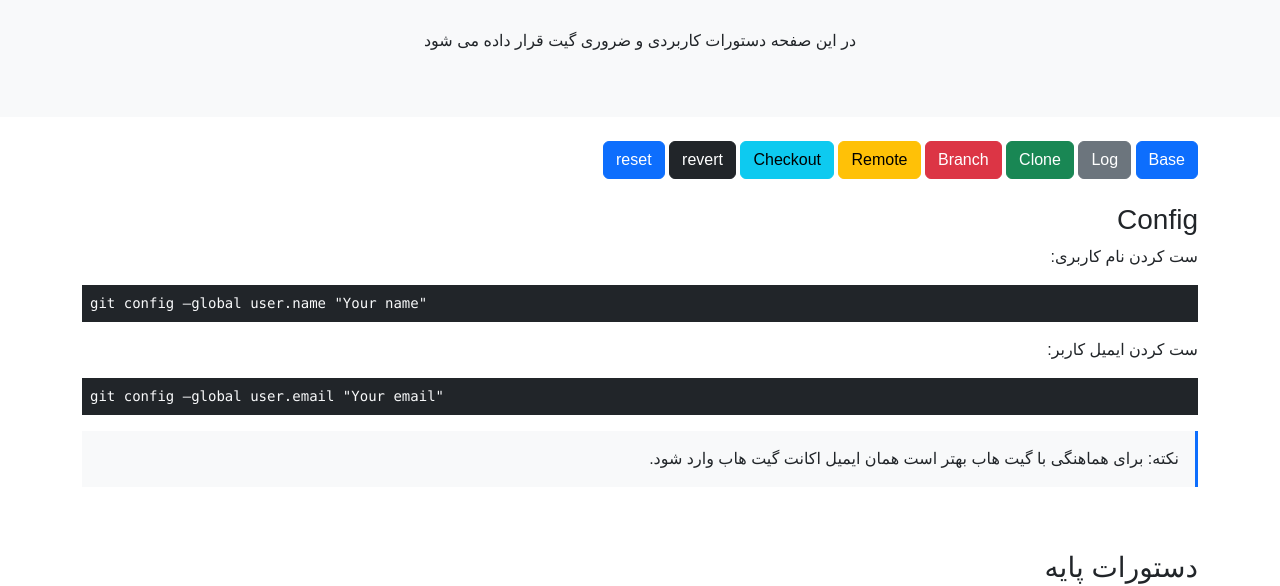
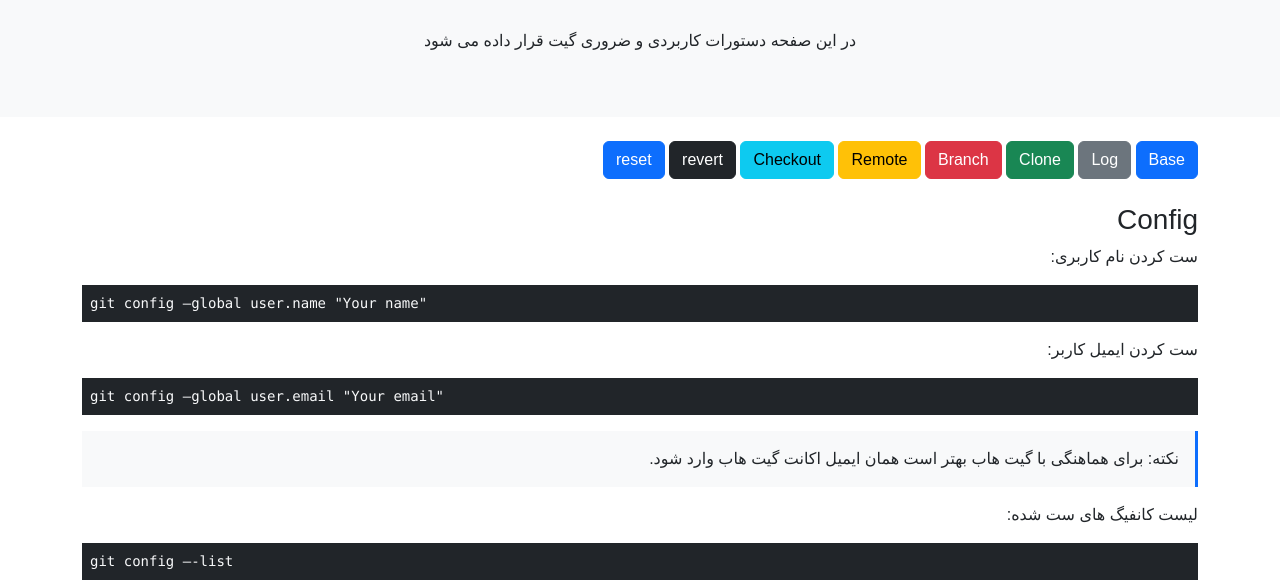
Before and after one commit to amirsep73/git, a plain HTML site: page index.html in a window 1280 px wide. Shown: the part 219-805 px from the top of the page. Drawn offline with nearby package versions, Linux system fonts and the light colour scheme; a small style sheet from the web is missing.

Commit message:
update index

```diff
--- a/index.html
+++ b/index.html
@@ -44,8 +44,10 @@
         <p>ست کردن ایمیل کاربر:</p>
         <pre class="bg-dark text-light p-2 text-start" dir="ltr">git config –global user.email "Your email"</pre>
         <p class="bg-light p-3 border-end border-3 border-primary">نکته: برای هماهنگی با گیت هاب بهتر است همان ایمیل اکانت گیت هاب وارد شود.</p>
+       <p>لیست کانفیگ های ست شده:</p>
+        <pre class="bg-dark text-light p-2 text-start" dir="ltr">git config –-list</pre>
 
-      <br><br>
+        <br><br>
       <h3 id="base">دستورات پایه</h3>
         <p>اضافه کردن گیت به یک پروژه:</p>
         <pre class="bg-dark text-light p-2 text-start" dir="ltr">git init</pre>
```
